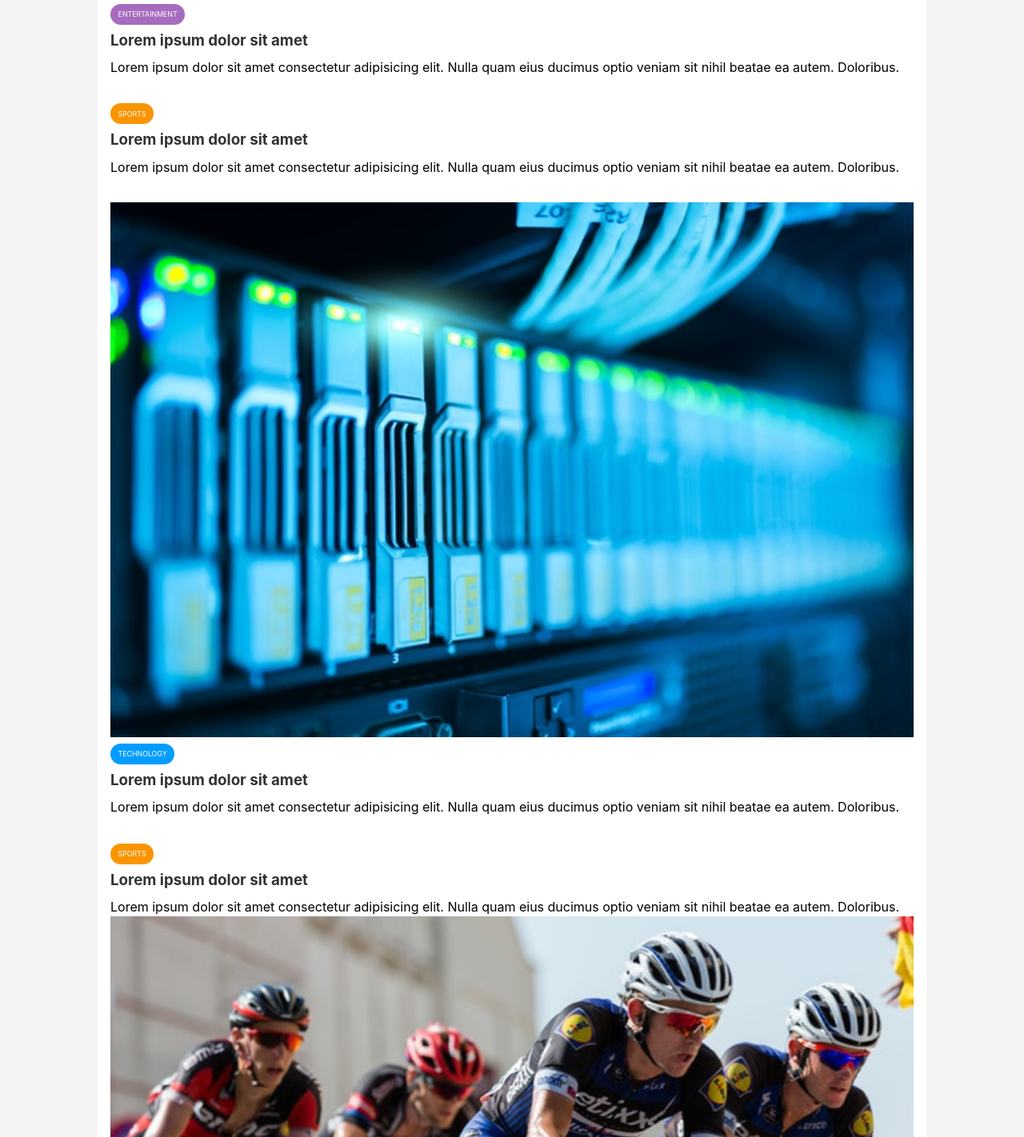
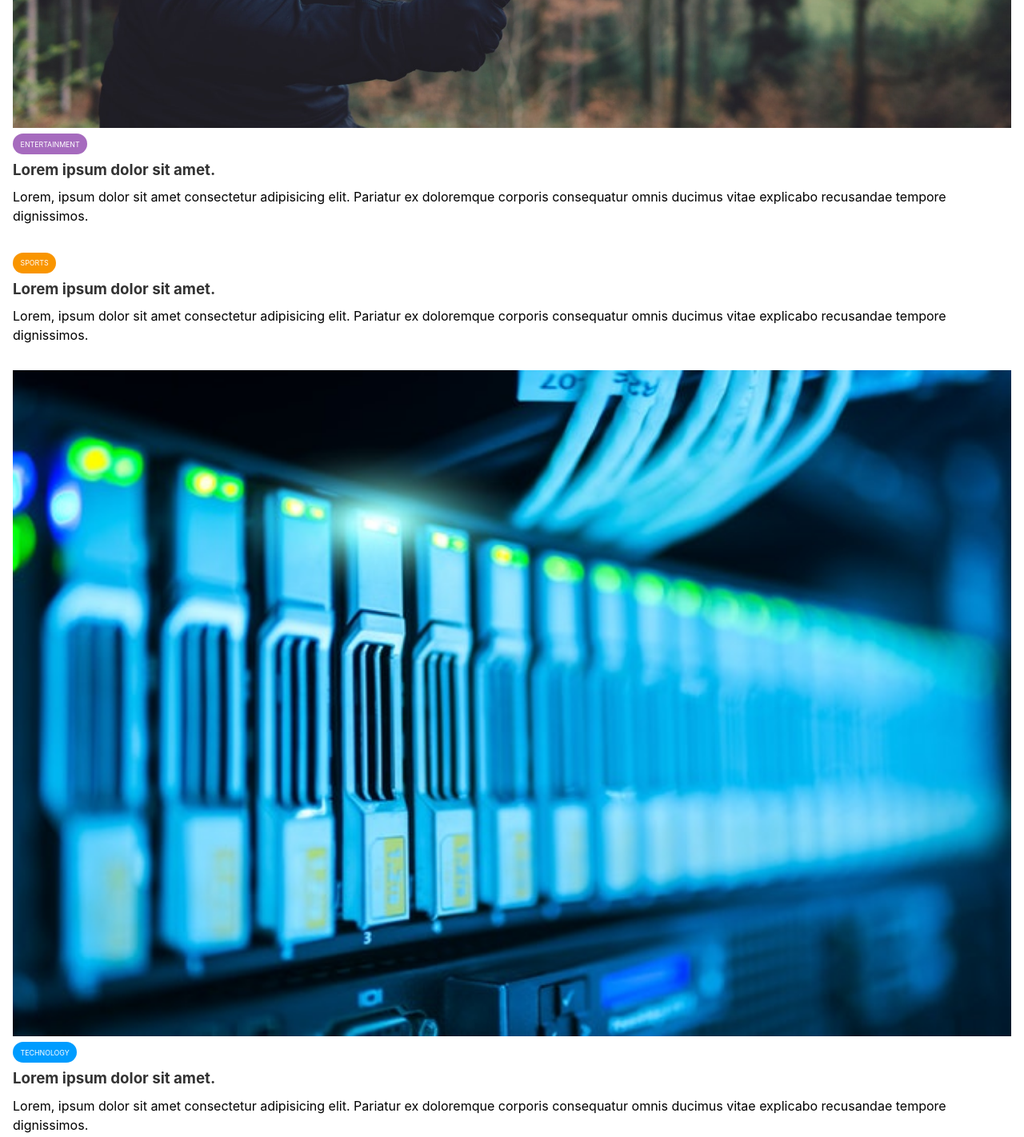
Before and after one commit to TaiwoOluwaseyi/Newsgrid-Website, a plain HTML site: page index.html in a window 1280 px wide. Shown: the part 1266-2688 px from the top of the page at 80% size. Drawn offline with Linux system fonts and the light colour scheme.

Commit message:
another commit

```diff
--- a/css/style.css
+++ b/css/style.css
@@ -175,7 +175,3 @@ h1, h2, h3, h4, h5, h6 {
 }
 
 /* Home Articles */
-#home-articles .articles-container {
-  display: grid;
-  grid-template-columns: repeat(3 1fr);
-}
--- a/index.html
+++ b/index.html
@@ -51,7 +51,7 @@
 
     <!-- Home Articles -->
     <section id="home-articles" class="py-2">
-    <div class="container">
+      <!-- <div class="container"> -->
       <h2>Editor Picks</h2>
       <div class="articles-container">
         <article class="card">
@@ -59,62 +59,71 @@
           <div>
             <div class="category category-ent">Entertainment</div>
             <h3>
-                <a href="article.html">Lorem ipsum dolor sit amet</a>
+              <a href="article.html">Lorem ipsum dolor sit amet.</a>
             </h3>
-              <p>Lorem ipsum dolor sit amet consectetur adipisicing elit. Nulla quam eius ducimus optio veniam sit nihil beatae ea autem. Doloribus.</p>
+            <p>Lorem, ipsum dolor sit amet consectetur adipisicing elit. Pariatur ex doloremque corporis consequatur omnis ducimus vitae explicabo recusandae tempore dignissimos.</p>
           </div>
         </article>
-          <article class="card bg-dark">
+
+         <article class="card">
             <div class="category category-sports">Sports</div>
             <h3>
-              <a href="article.html">Lorem ipsum dolor sit amet</a>
+              <a href="article.html">Lorem ipsum dolor sit amet.</a>
             </h3>
-            <p>Lorem ipsum dolor sit amet consectetur adipisicing elit. Nulla quam eius ducimus optio veniam sit nihil beatae ea autem. Doloribus.</p>
+            <p>Lorem, ipsum dolor sit amet consectetur adipisicing elit. Pariatur ex doloremque corporis consequatur omnis ducimus vitae explicabo recusandae tempore dignissimos.</p>
         </article>
+
          <article class="card">
            <img src="./image_resources/articles/tech1.jpg" alt="">
             <div class="category category-tech">Technology</div>
             <h3>
-              <a href="article.html">Lorem ipsum dolor sit amet</a>
+              <a href="article.html">Lorem ipsum dolor sit amet.</a>
             </h3>
-            <p>Lorem ipsum dolor sit amet consectetur adipisicing elit. Nulla quam eius ducimus optio veniam sit nihil beatae ea autem. Doloribus.</p>
+            <p>Lorem, ipsum dolor sit amet consectetur adipisicing elit. Pariatur ex doloremque corporis consequatur omnis ducimus vitae explicabo recusandae tempore dignissimos.</p>
         </article>
+
          <article class="card">
             <div class="category category-sports">Sports</div>
             <h3>
-              <a href="article.html">Lorem ipsum dolor sit amet</a>
+              <a href="article.html">Lorem ipsum dolor sit amet.</a>
             </h3>
-            <p>Lorem ipsum dolor sit amet consectetur adipisicing elit. Nulla quam eius ducimus optio veniam sit nihil beatae ea autem. Doloribus.</p>
+            <p>Lorem, ipsum dolor sit amet consectetur adipisicing elit. Pariatur ex doloremque corporis consequatur omnis ducimus vitae explicabo recusandae tempore dignissimos.</p>
             <img src="./image_resources/articles/sports1.jpg" alt="">
         </article>
+
          <article class="card">
            <img src="./image_resources/articles/tech2.jpg" alt="">
             <div class="category category-tech">Technology</div>
             <h3>
-              <a href="article.html">Lorem ipsum dolor sit amet</a>
+              <a href="article.html">Lorem ipsum dolor sit amet.</a>
             </h3>
-            <p>Lorem ipsum dolor sit amet consectetur adipisicing elit. Nulla quam eius ducimus optio veniam sit nihil beatae ea autem. Doloribus.</p>
+            <p>Lorem, ipsum dolor sit amet consectetur adipisicing elit. Pariatur ex doloremque corporis consequatur omnis ducimus vitae explicabo recusandae tempore dignissimos.</p>
         </article>
-          <article class="card bg-primary">
+
+         <article class="card">
             <div class="category category-sports">Sports</div>
             <h3>
-              <a href="article.html">Lorem ipsum dolor sit amet</a>
+              <a href="article.html">Lorem ipsum dolor sit amet.</a>
             </h3>
-            <p>Lorem ipsum dolor sit amet consectetur adipisicing elit. Nulla quam eius ducimus optio veniam sit nihil beatae ea autem. Doloribus.</p>
+            <p>Lorem, ipsum dolor sit amet consectetur adipisicing elit. Pariatur ex doloremque corporis consequatur omnis ducimus vitae explicabo recusandae tempore dignissimos.</p>
         </article>
+
          <article class="card">
           <div>
             <div class="category category-ent">Entertainment</div>
             <h3>
-                <a href="article.html">Lorem ipsum dolor sit amet</a>
+              <a href="article.html">Lorem ipsum dolor sit amet.</a>
             </h3>
-              <p>Lorem ipsum dolor sit amet consectetur adipisicing elit. Nulla quam eius ducimus optio veniam sit nihil beatae ea autem. Doloribus.</p>
+            <p>Lorem, ipsum dolor sit amet consectetur adipisicing elit. Pariatur ex doloremque corporis consequatur omnis ducimus vitae explicabo recusandae tempore dignissimos.</p>
           </div>
            <img src="./image_resources/articles/ent2.jpg" alt="">
         </article>
       </div>
-    </div>
+      <!-- </div> -->
     </section>
+
+
+
 
 
 
```
Lines whose indentation alone changed are shown as unchanged.
